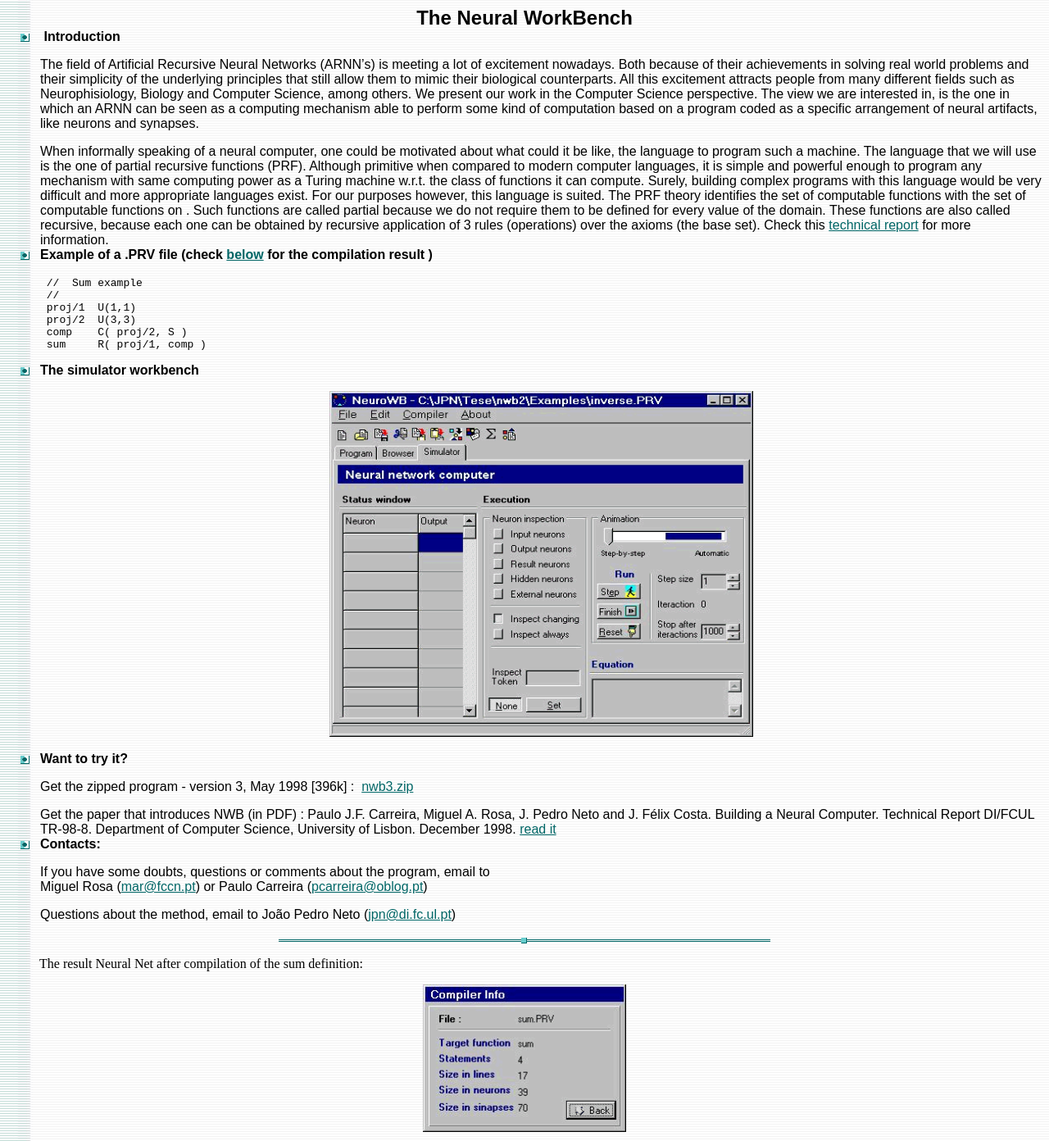
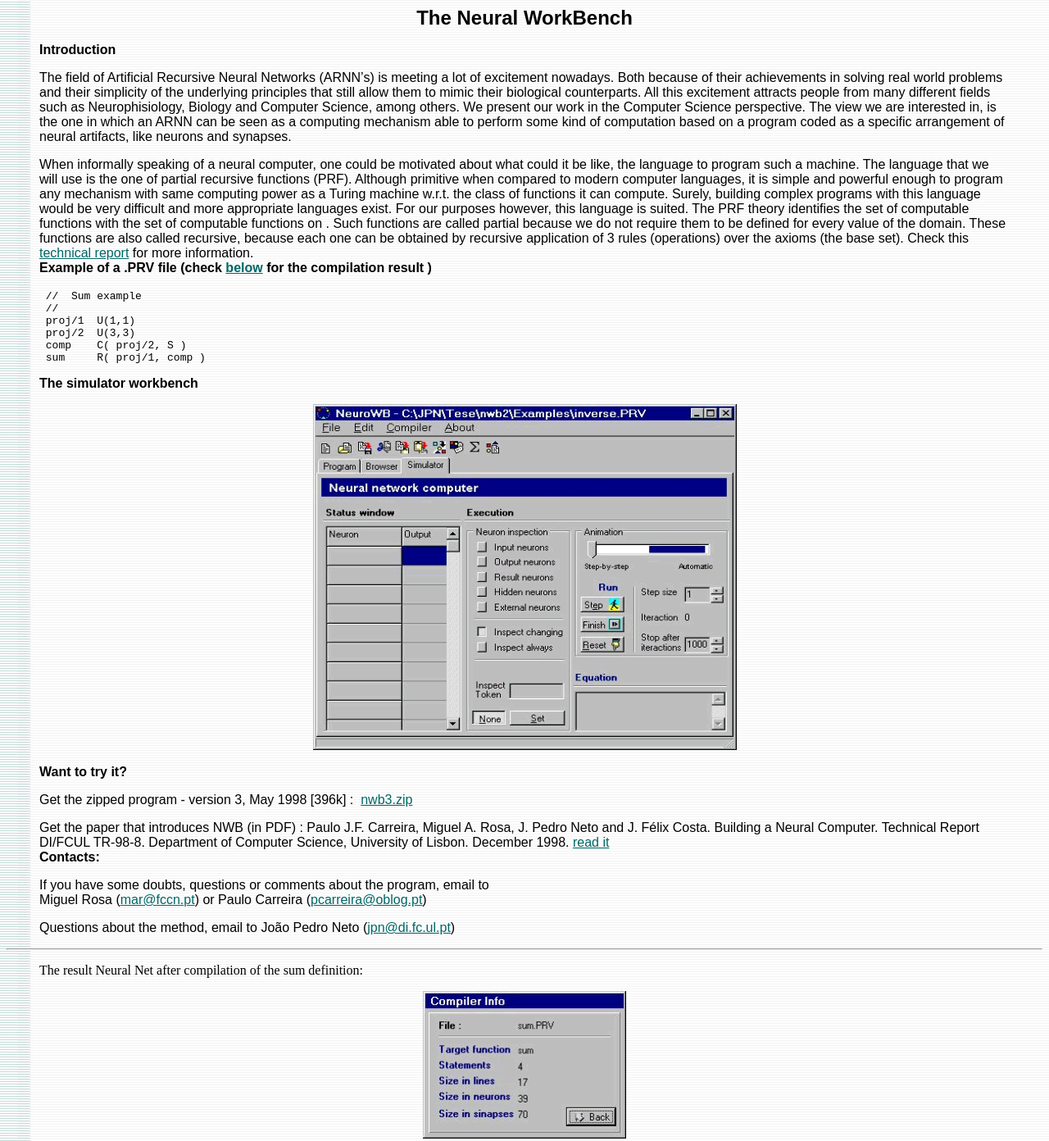
Before and after one commit to jpneto/netdef, a plain HTML site: page nwb.html in a window 1280 px wide. Shown: the top 1392 px of the page at 82% size. Drawn offline with Linux system fonts and the light colour scheme.

Commit message:
remove unused gifs

```diff
--- a/nwb.html
+++ b/nwb.html
@@ -9,13 +9,15 @@
 <BODY background="glabkgnd.jpg" bgcolor="#FFFFFF" text="#000000" link="#006666" vlink="#999999" alink="#66CCCC">
 
 <font face="Arial, Arial, Helvetica">
+  <CENTER><B><font size="5">The Neural WorkBench</font></B></CENTER>
+</font>
 
-<CENTER><B><font size="5">The Neural WorkBench</font></B></CENTER>
-</font>
+<blockquote>
+
 <table border="0" cellpadding="0" cellspacing="0" width="100%">
   <tr>
-    <td valign="baseline" width="42"><img src="aglabul1.gif" width="15" height="15" hspace="13"></td>
-    <td valign="top" width="100%"><font face="Arial, Arial, Helvetica"><B>&nbsp;Introduction</B>
+    <td valign="baseline" width="42"></td>
+    <td valign="top" width="100%"><font face="Arial, Arial, Helvetica"><B>Introduction</B>
 <p>The field of Artificial Recursive Neural Networks
   (ARNN’s) is meeting a lot of excitement nowadays. Both because of their
   achievements in solving real world problems and their simplicity of the
@@ -46,7 +48,7 @@ axioms (the base set). Check this <a href="papers/Tech_Report 98-8.pdf">technica
 report</a> for more information.</p></font></td>
   </tr>
   <tr>
-    <td valign="baseline" width="42"><img src="aglabul1.gif" width="15" height="15" hspace="13"></td>
+    <td valign="baseline" width="42"></td>
     <td valign="top" width="100%"><font face="Arial, Arial, Helvetica"><B>Example of a .PRV file (check <A HREF="#sum.equ">below</A> for the compilation result )</B><A NAME="sum-prv"></A>
 <br>
 <BR><TT>&nbsp;//&nbsp; Sum example</TT>
@@ -61,15 +63,15 @@ report</a> for more information.</p></font></td>
 <font face="Arial, Arial, Helvetica"></font>
 <table border="0" cellpadding="0" cellspacing="0" width="100%">
   <tr>
-    <td valign="baseline" width="42"><img src="aglabul1.gif" width="15" height="15" hspace="13"></td>
+    <td valign="baseline" width="42"></td>
     <td valign="top" width="100%"><font face="Arial, Arial, Helvetica"><p><B>The simulator workbench</B></p>
   <CENTER><IMG SRC="nwb.gif" HEIGHT=422 WIDTH=517></CENTER>&nbsp;</font></td>
   </tr>
 </table>
-<font face="Arial, Arial, Helvetica"></font>
+
 <table border="0" cellpadding="0" cellspacing="0" width="100%">
   <tr>
-    <td valign="baseline" width="42"><img src="aglabul1.gif" width="15" height="15" hspace="13"></td>
+    <td valign="baseline" width="42"></td>
     <td valign="top" width="100%"><font face="Arial, Arial, Helvetica"><p><B>Want to try it?</b></p>
 <p>Get the zipped program - version 3, May 1998 [396k] :&nbsp; <a HREF="zips/nwb3.zip">nwb3.zip</a></p>
 <p>Get the paper that introduces NWB (in PDF) : Paulo J.F. Carreira, Miguel A.
@@ -79,10 +81,10 @@ Lisbon. December 1998. <a href="https://repositorio.ulisboa.pt/handle/10451/1424
       </font></td>
   </tr>
 </table>
-<font face="Arial, Arial, Helvetica"></font>
+
 <table border="0" cellpadding="0" cellspacing="0" width="100%">
   <tr>
-    <td valign="baseline" width="42"><img src="aglabul1.gif" width="15" height="15" hspace="13"></td>
+    <td valign="baseline" width="42"></td>
     <td valign="top" width="100%"><font face="Arial, Arial, Helvetica"><p><b>Contacts:</b></p>
 <p>If you have some doubts, questions or comments about the program, email to
 <BR>Miguel Rosa (<a HREF="mailto:mar@fccn.pt">mar@fccn.pt</a>)
@@ -92,7 +94,9 @@ or Paulo Carreira (<a HREF="mailto:pcarreira@oblog.pt">pcarreira@oblog.pt</a>)</
   </tr>
 </table>
 
-<p align="center"><img src="aglarule.gif"></p>
+</blockquote>
+
+<hr>
 
 <blockquote>
 <p>The result Neural Net after compilation of the sum definition:</p>
```
Also changed, not shown: index.html (+1 -2 lines), aglabul1.gif (deleted), aglabul2.gif (deleted), aglabul3.gif (deleted), aglarule.gif (deleted), bcabull1.gif (deleted), bcabull2.gif (deleted), bcabull3.gif (deleted), bcarule.gif (deleted).
